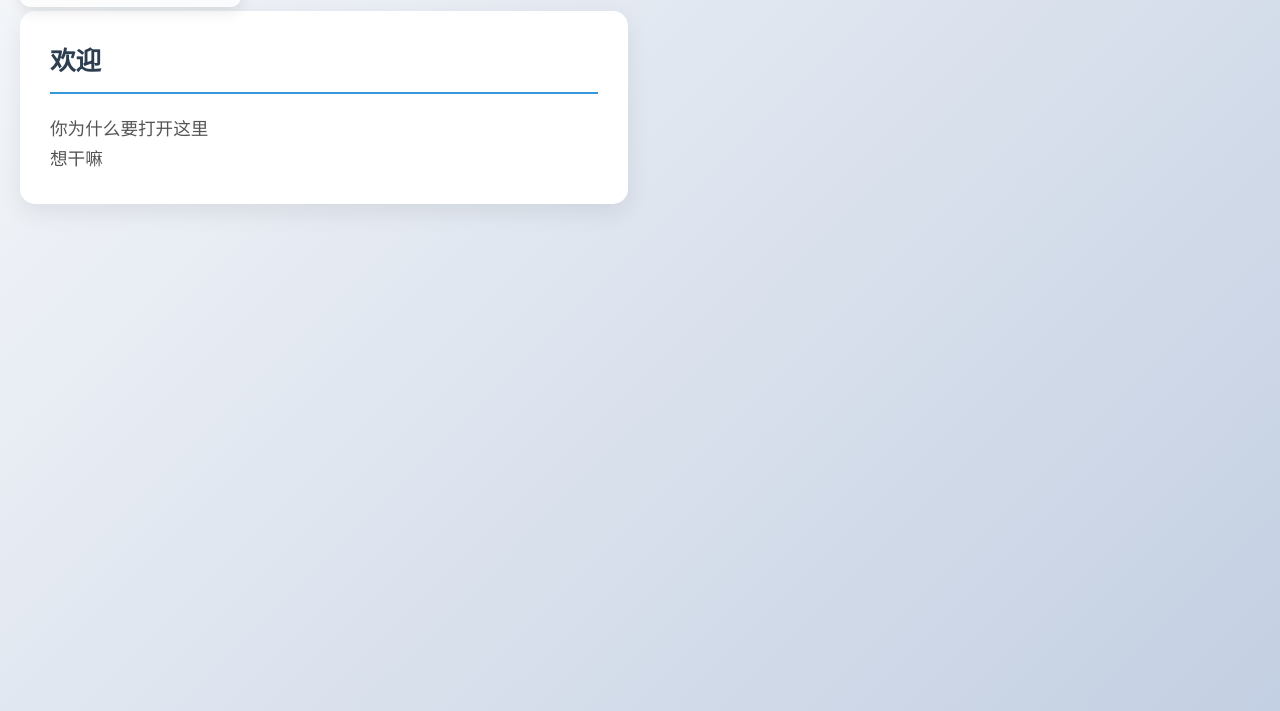
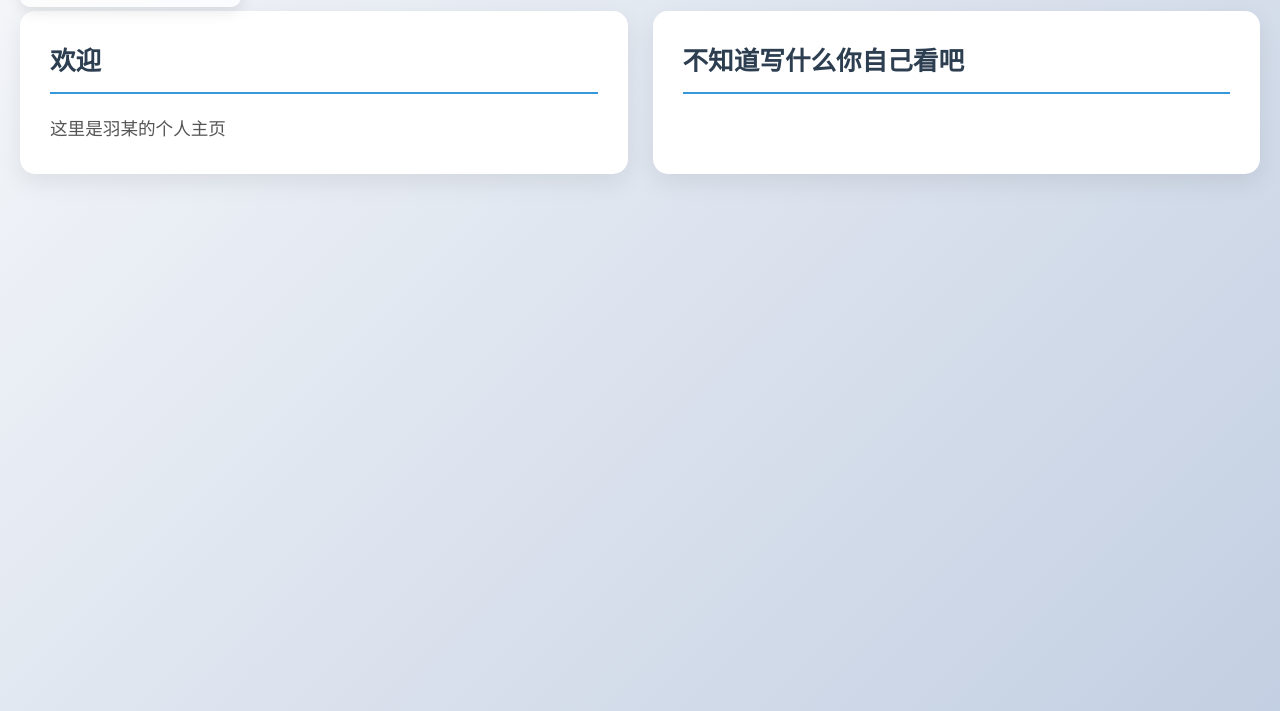
Before and after one commit to huh114514/Studio-Pages, a plain HTML site: page yumou.html in a window 1280 px wide. Shown: the part 89-800 px from the top of the page. Drawn offline with Linux system fonts and the light colour scheme.

Commit message:
yumou.html

```diff
--- a/yumou.html
+++ b/yumou.html
@@ -16,10 +16,20 @@
 
             <h2 class="card-title">欢迎</h2>
             <div class="card-content">
-                <p>你为什么要打开这里</p>
-                <p>想干嘛</p>
+                <p>这里是羽某的个人主页</p>
+                <p></p>
             </div>
         </div>
+
+        <!-- 卡片 -->
+        <div class="card">
+            <h2 class="card-title">不知道写什么你自己看吧</h2>
+            <div class="card-content">
+                <p></p>
+                <p></p>
+            </div>
+        </div>
+
     </div>
     </body>
 </html>
```
